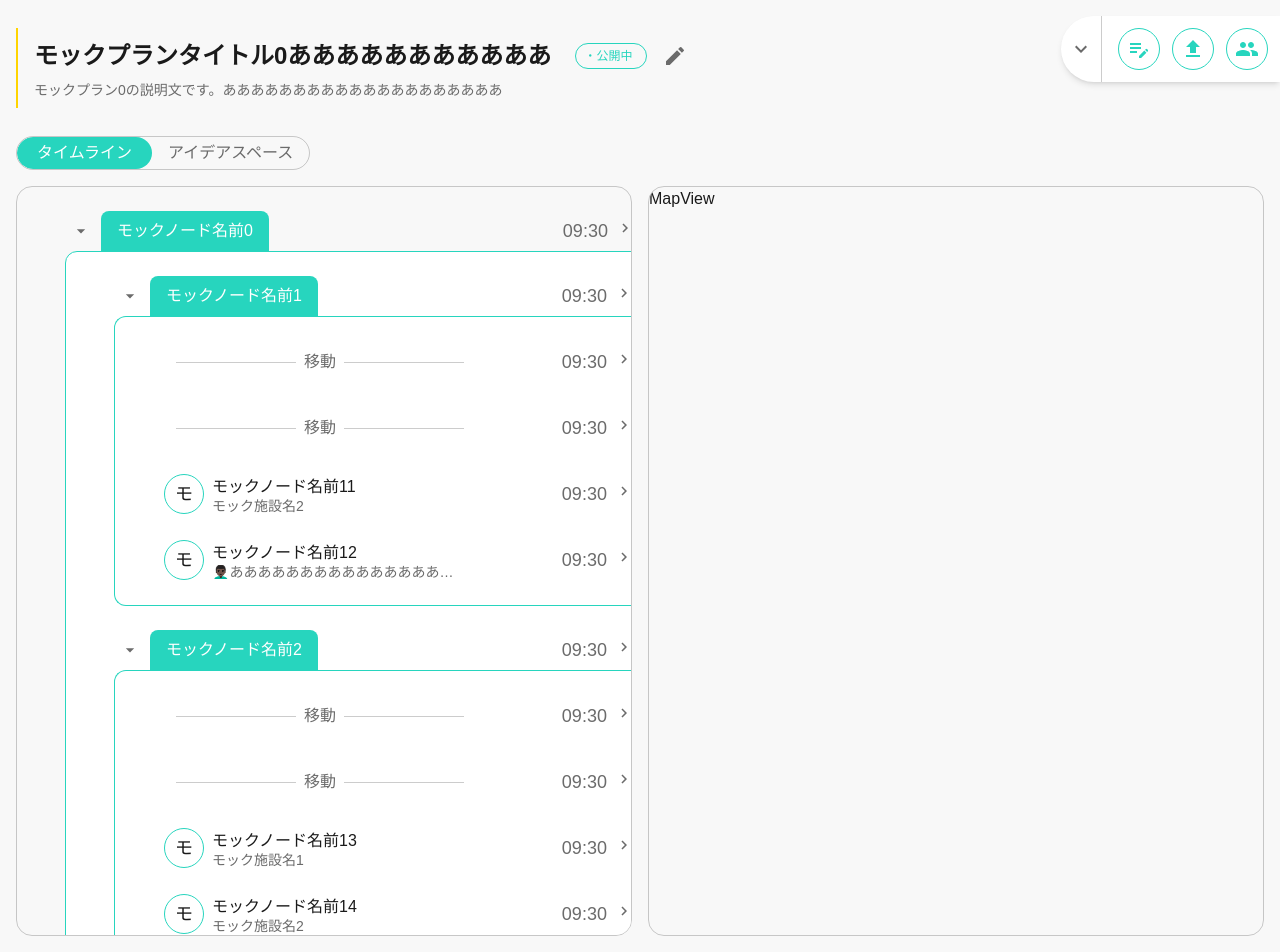
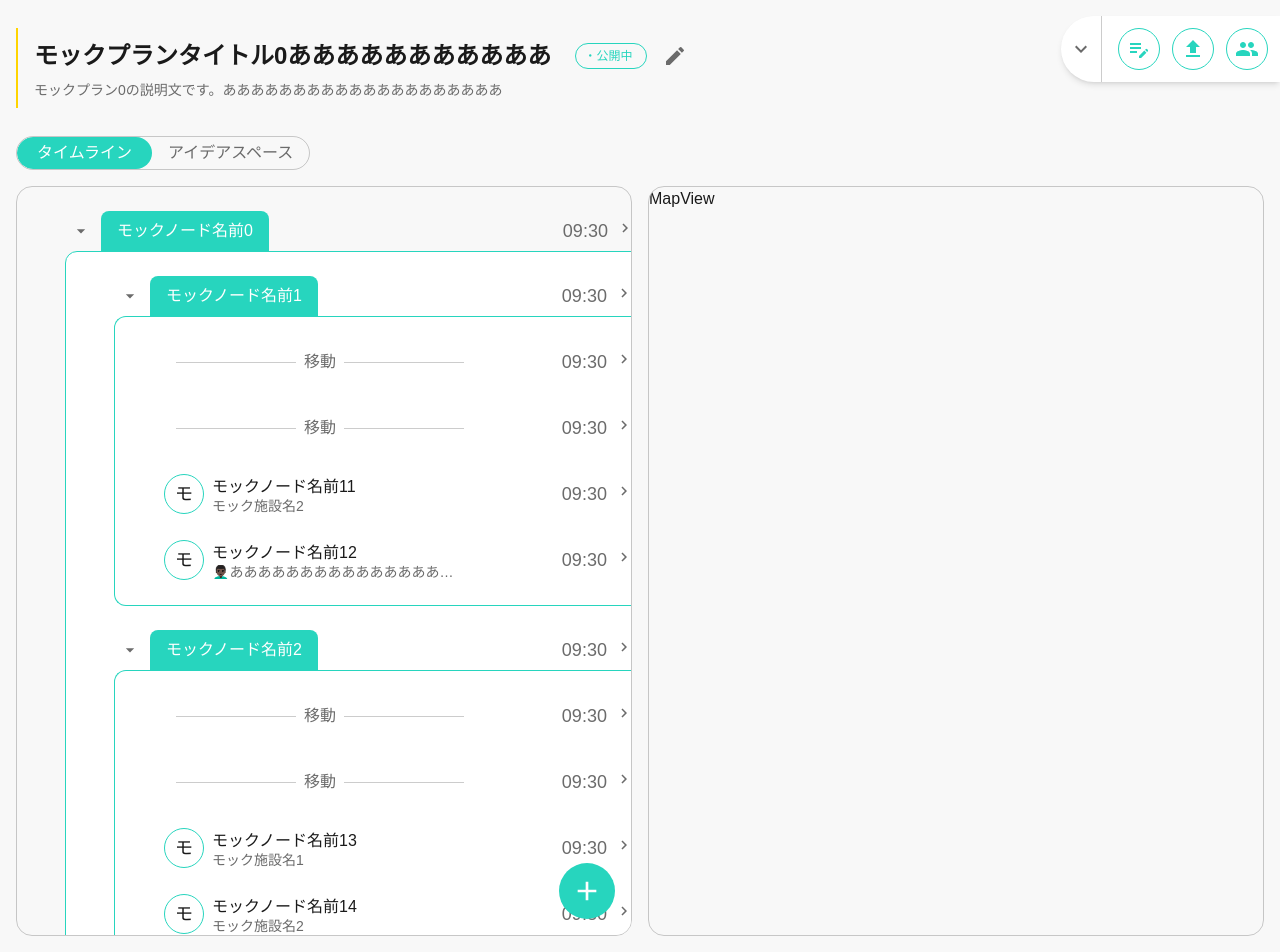
Before and after one commit to SOTA-swp/frontend, a Next.js app: page /plans/1/edit in a window 1280 px wide. Built offline with nearby package versions, Linux system fonts and the light colour scheme.

Commit message:
✨ 各ViewにAddButtonを追加

```diff
--- a/app/plans/_components/IdeaSpaceView.tsx
+++ b/app/plans/_components/IdeaSpaceView.tsx
@@ -1,8 +1,17 @@
-import React from "react";
+"use client";
+import AddButton from "./AddButton";
 import ViewWrapper from "./ViewWrapper";
 
+function IdeaSpaceViewAddButton() {
+  return <AddButton />;
+}
+
 function IdeaSpaceView() {
-  return <ViewWrapper>Idea Space</ViewWrapper>;
+  return (
+    <ViewWrapper outerElement={<IdeaSpaceViewAddButton />}>
+      Idea Space
+    </ViewWrapper>
+  );
 }
 
 export default IdeaSpaceView;
--- a/app/plans/_components/NodeView.tsx
+++ b/app/plans/_components/NodeView.tsx
@@ -1,9 +1,63 @@
+import { ReactNode, useState } from "react";
 import NodeThree from "./NodeThree";
 import ViewWrapper from "./ViewWrapper";
+import { MdDirectionsCar, MdFolderOpen, MdLocationPin } from "react-icons/md";
+import IconButton from "@/components/IconButton";
+import AddButton from "./AddButton";
+
+const ADD_MODES = {
+  PROCESS: "process",
+  MOVE: "move",
+  LOCATION: "location",
+} as const;
+
+type AddModeType = (typeof ADD_MODES)[keyof typeof ADD_MODES];
+
+function NodeViewAddButton() {
+  const [addMode, setAddMode] = useState<AddModeType>(ADD_MODES.PROCESS);
+
+  const handleModeChange = (mode: AddModeType) => {
+    setAddMode(mode);
+  };
+
+  const addButtonChildrenData: {
+    mode: AddModeType;
+    title: string;
+    icon: ReactNode;
+  }[] = [
+    {
+      mode: ADD_MODES.PROCESS,
+      title: "プロセス",
+      icon: <MdFolderOpen />,
+    },
+    {
+      mode: ADD_MODES.MOVE,
+      title: "移動",
+      icon: <MdDirectionsCar />,
+    },
+    {
+      mode: ADD_MODES.LOCATION,
+      title: "ロケーション",
+      icon: <MdLocationPin />,
+    },
+  ];
+  const addButtonChildrenNodes: ReactNode[] = addButtonChildrenData.map(
+    (data) => (
+      <IconButton
+        {...data}
+        key={data.mode}
+        onClick={() => handleModeChange(data.mode)}
+        size={"md"}
+        variant={addMode === data.mode ? "contain" : "outline"}
+      />
+    )
+  );
+  return <AddButton childButtons={addButtonChildrenNodes} />;
+}
 
 function NodeView() {
   return (
-    <ViewWrapper overflow="auto">
+    <ViewWrapper overflow="auto" outerElement={<NodeViewAddButton />}>
       <NodeThree />
     </ViewWrapper>
   );
```
